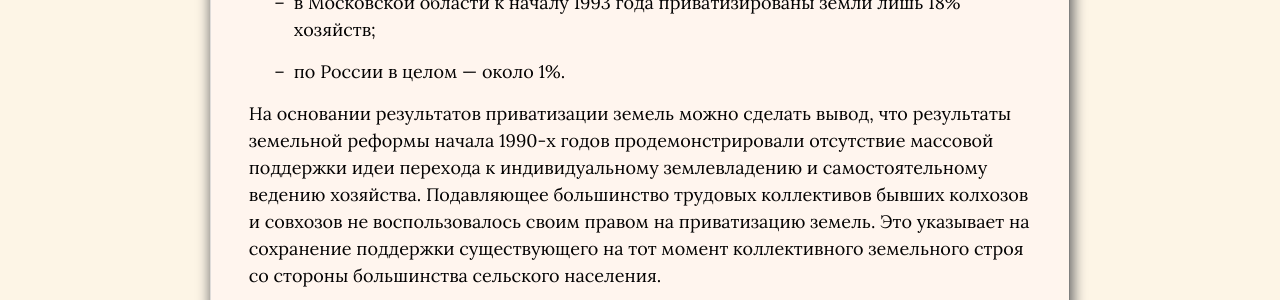
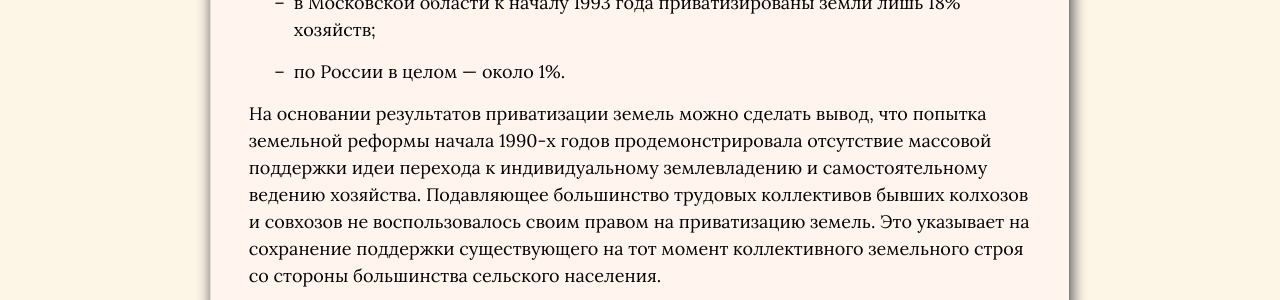
Before and after one commit to SergSi/land-use-art, a Jekyll site: the page built from _posts/2025-08-25-reforma.md, in a window 1280 px wide and 900 px high, scrolled down 3285 px. Shown: the part 158-458 px from the top of the window. Built offline with Jekyll 4.4.1, drawn with Linux system fonts in a browser that asks for light colours; some web fonts are replaced.

Commit message:
Update 2025-08-25-reforma.md

```diff
--- a/_posts/2025-08-25-reforma.md
+++ b/_posts/2025-08-25-reforma.md
@@ -55,7 +55,7 @@
 
 - по России в целом — около 1%.
 
-На основании результатов приватизации земель можно сделать вывод, что результаты земельной реформы начала 1990-х годов продемонстрировали отсутствие массовой поддержки идеи перехода к индивидуальному землевладению и самостоятельному ведению хозяйства. Подавляющее большинство трудовых коллективов бывших колхозов и совхозов не воспользовалось своим правом на приватизацию земель. Это указывает на сохранение поддержки существующего на тот момент коллективного земельного строя со стороны большинства сельского населения.
+На основании результатов приватизации земель можно сделать вывод, что попытка земельной реформы начала 1990-х годов продемонстрировала отсутствие массовой поддержки идеи перехода к индивидуальному землевладению и самостоятельному ведению хозяйства. Подавляющее большинство трудовых коллективов бывших колхозов и совхозов не воспользовалось своим правом на приватизацию земель. Это указывает на сохранение поддержки существующего на тот момент коллективного земельного строя со стороны большинства сельского населения.
 
 После официального завершения приватизации 31 декабря 1992 года местные власти, действуя в строгом соответствии со статьёй 18 Земельного кодекса РСФСР, оформили реорганизованным предприятиям (АОЗТ, СПК) право бессрочного (постоянного) пользования на земли, сохранившие статус государственной собственности. На этом законодательно предусмотренный этап реформы был исчерпан: в результате *99% сельскохозяйственных земель страны остались в собственности государства*, а сама земельная реформа — формально завершенной.
 
```
